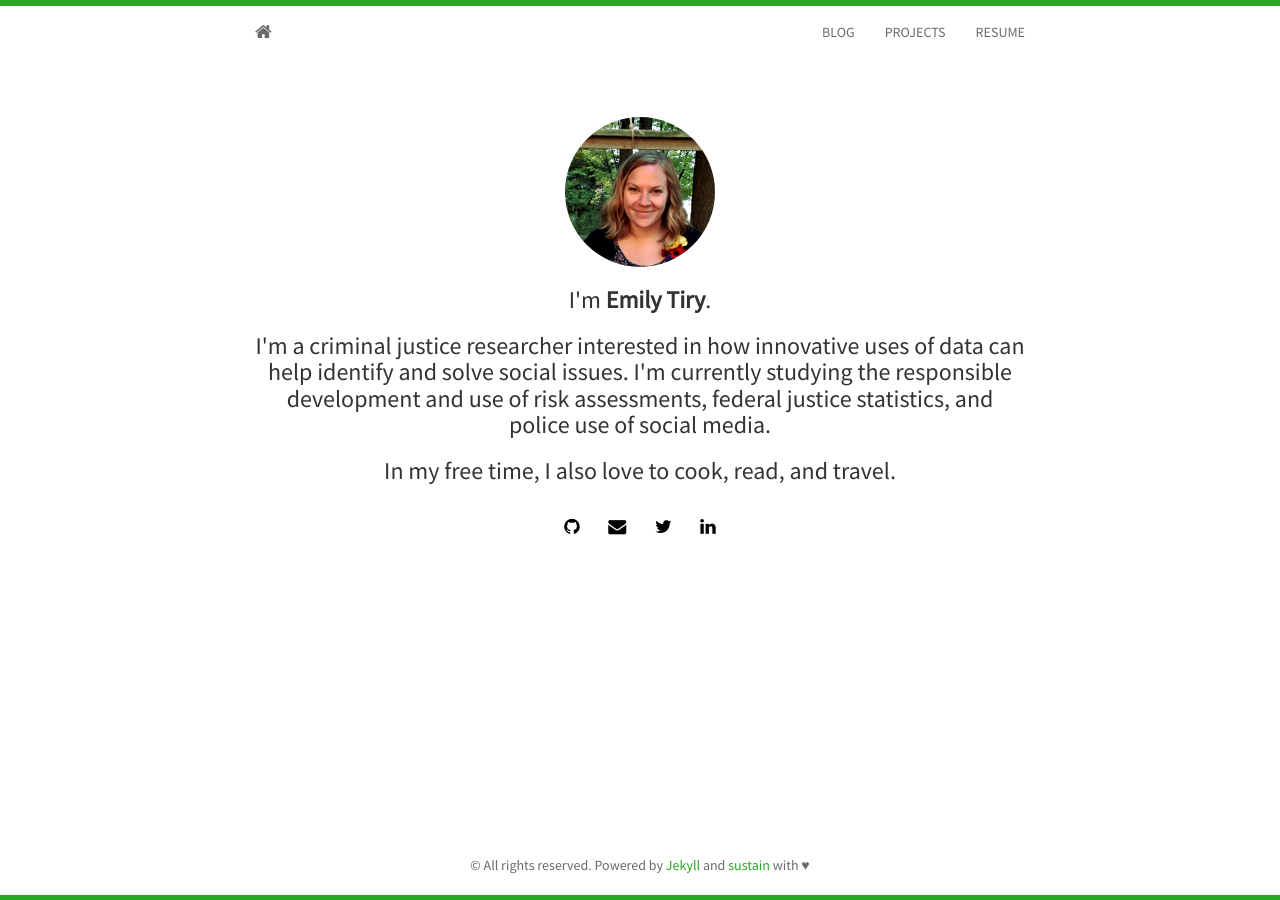
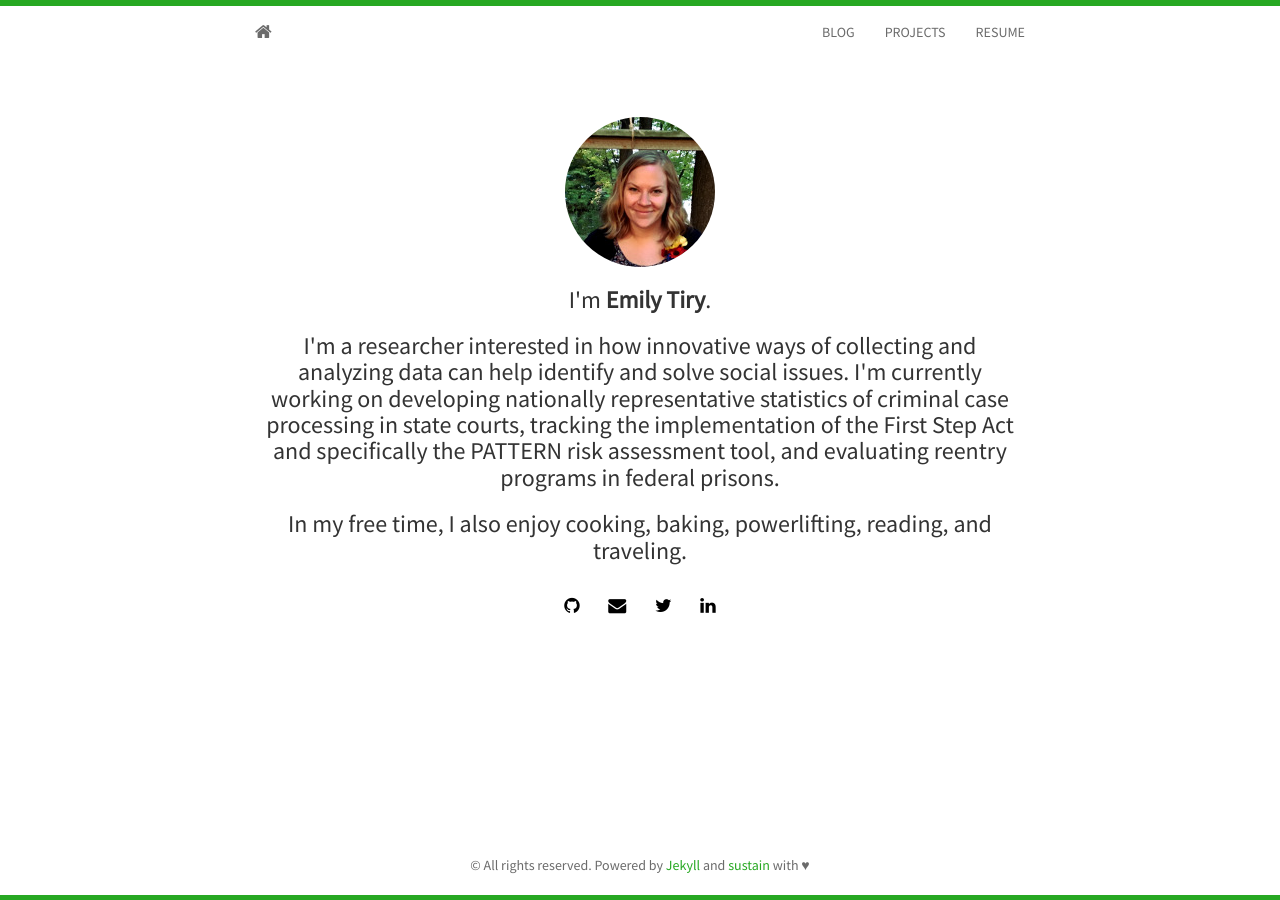
Before and after one commit to etiry/etiry.github.io, a Jekyll site: the page built from index.html, in a window 1280 px wide. Built offline with Jekyll 4.4.1, drawn with Linux system fonts in a browser that asks for light colours; nearby versions of some CDN libraries; the list of posts is cut into pages by our own code.

Commit message:
Update bio

```diff
--- a/index.html
+++ b/index.html
@@ -8,8 +8,9 @@ layout: home
 		<img class="img-circle" src="{{ site.baseurl }}static/img/{{ site.avatar }}" alt="Responsive image">
 	  </div>
 	  <h3>I'm <strong>{{ site.author }}</strong>.</h3>
-	  <h3>I'm a criminal justice researcher interested in how innovative uses of data can help identify and solve social issues. I'm currently studying the responsible  development and use of risk assessments, federal justice statistics, and police use of social media.</h3>
-	  <h3>In my free time, I also love to cook, read, and travel.</h3>
+	  <h3>I'm a researcher interested in how innovative ways of collecting and analyzing data can help identify and solve social issues. I'm currently working on developing nationally representative statistics of criminal case processing in state courts, tracking the implementation of the First Step Act and specifically the PATTERN risk assessment tool, and evaluating reentry programs in federal prisons.
+	  </h3>
+	  <h3>In my free time, I also enjoy cooking, baking, powerlifting, reading, and traveling.</h3>
 	  {% include social.html %}
 	</div>
 </section>
```
